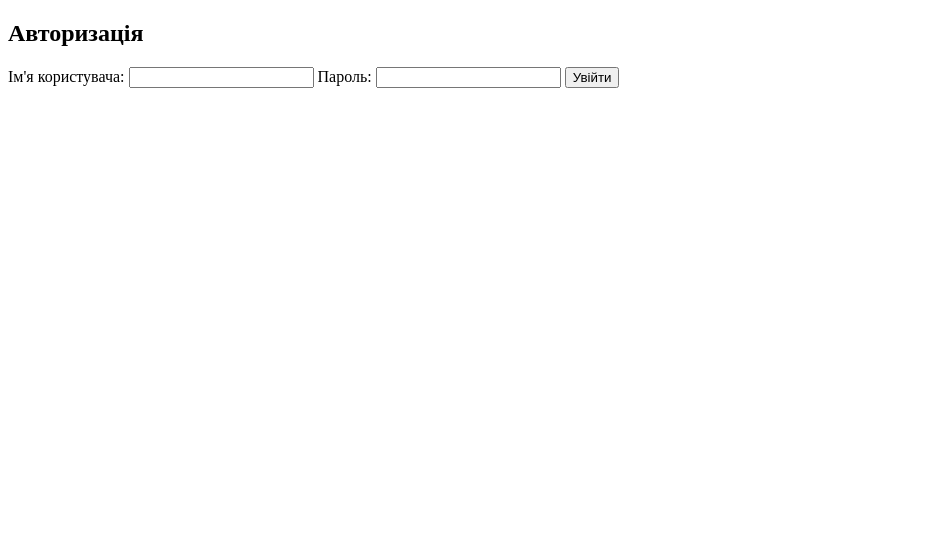
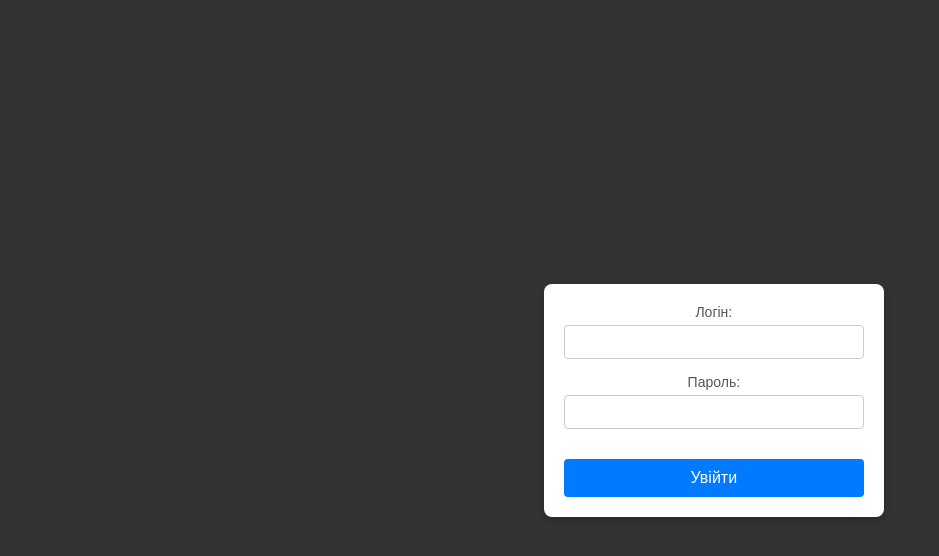
Before and after one commit to Vanya-Ch/UNGS, a website: page pages/login.html in a window 1280 px wide. Shown: the whole page, without its empty margins (0-939 px from the left). Drawn offline with Linux system fonts and the light colour scheme.

Commit message:
add form styles

```diff
--- a/pages/login.html
+++ b/pages/login.html
@@ -4,11 +4,75 @@
   <meta charset="UTF-8">
   <meta name="viewport" content="width=device-width, initial-scale=1.0">
   <title>Авторизація</title>
+  <style>
+    /* Загальні стилі для затемнення фону */
+    body {
+      font-family: Arial, sans-serif;
+      margin: 0;
+      padding: 0;
+      background-color: rgba(0, 0, 0, 0.8);
+      display: flex;
+      align-items: center;
+      justify-content: center;
+      height: 100vh;
+      overflow: hidden;
+    }
+
+    /* Модальне вікно */
+    form {
+      background-color: #fff;
+      padding: 20px;
+      border-radius: 8px;
+      box-shadow: 0 4px 8px rgba(0, 0, 0, 0.2);
+      width: 300px;
+      text-align: center;
+    }
+
+    h2 {
+      margin-top: 0;
+      margin-bottom: 20px;
+      color: #333;
+    }
+
+    label {
+      display: block;
+      margin-bottom: 5px;
+      text-align: center;
+      font-size: 14px;
+      color: #555;
+    }
+
+    input[type="text"],
+    input[type="password"] {
+      width: 282px;
+      padding: 8px;
+      margin-bottom: 15px;
+      border: 1px solid #ccc;
+      border-radius: 4px;
+      font-size: 14px;
+    }
+
+    button {
+      background-color: #007BFF;
+      color: white;
+      border: none;
+      padding: 10px 15px;
+      border-radius: 4px;
+      cursor: pointer;
+      font-size: 16px;
+      width: 100%;
+      margin-top: 15px;
+    }
+
+    button:hover {
+      background-color: #0056b3;
+    }
+  </style>
 </head>
 <body>
   <h2>Авторизація</h2>
   <form action="/login" method="POST">
-    <label for="username">Ім'я користувача:</label>
+    <label for="username">Логін:</label>
     <input type="text" id="username" name="username" required>
     <label for="password">Пароль:</label>
     <input type="password" id="password" name="password" required>
```
Also changed, not shown: pages/orgStructure.html (+5 -0 lines).
